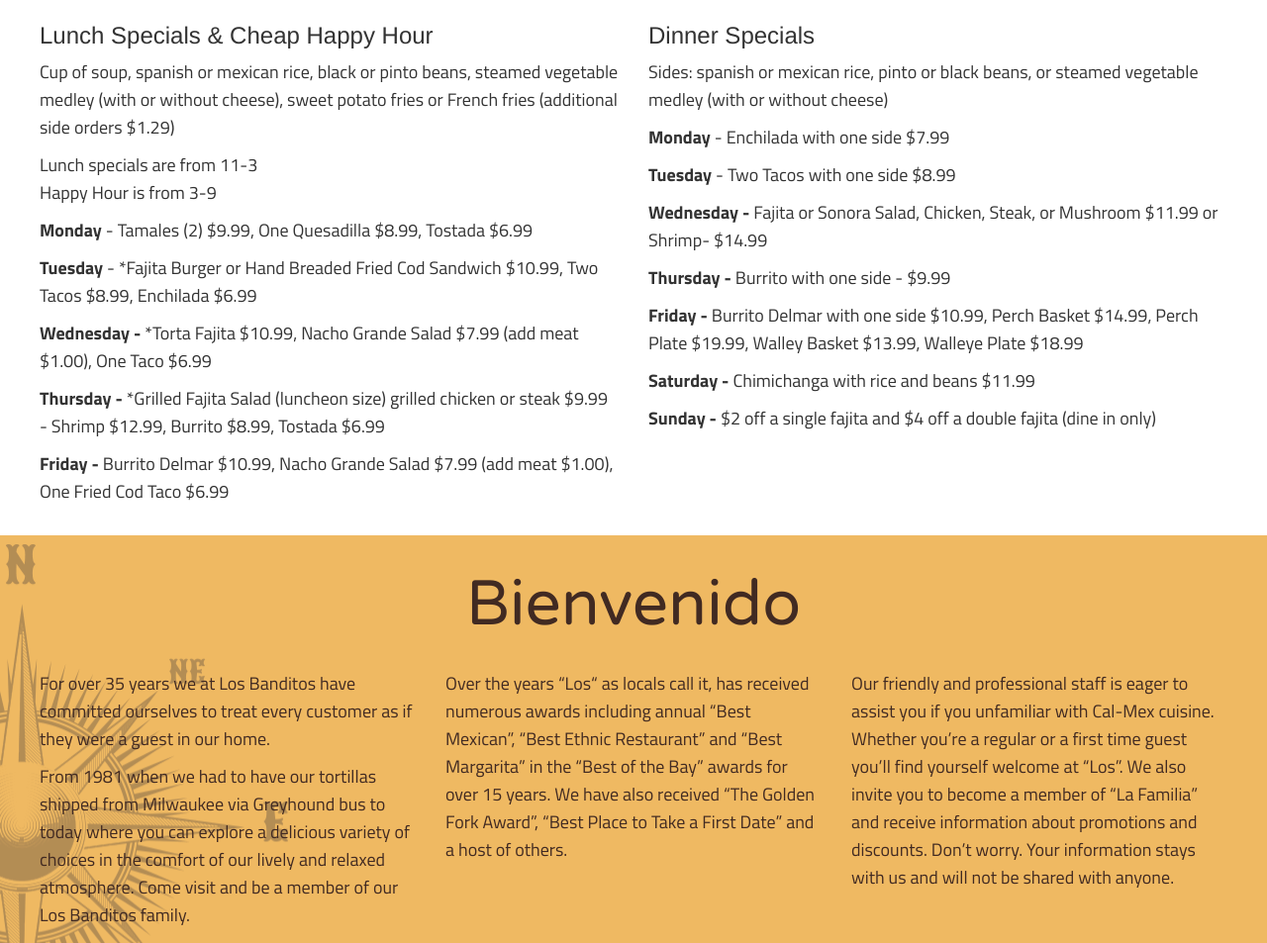
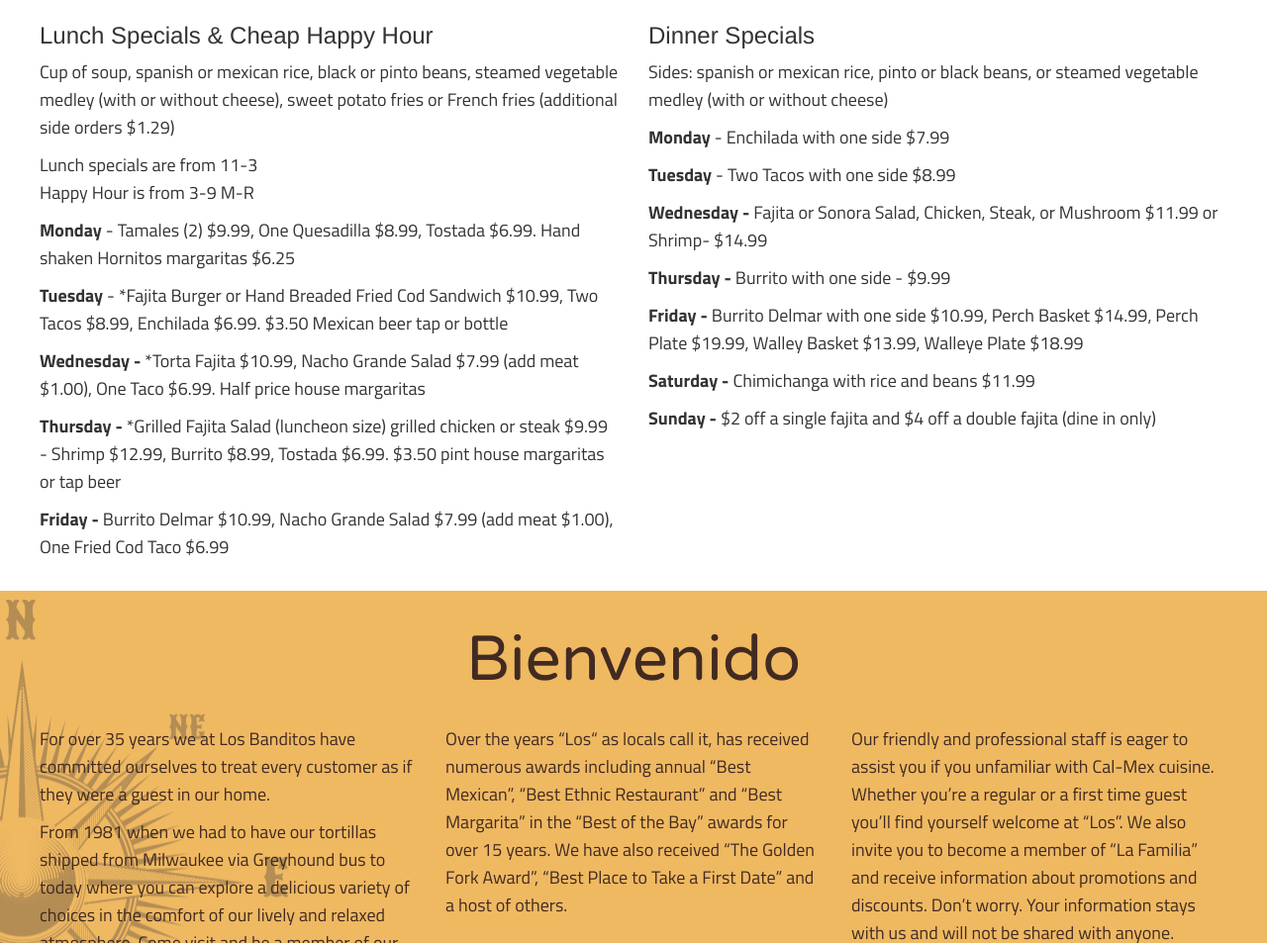
Before and after one commit to langbl28/LosBanditos, a plain HTML site: page index.html in a window 1280 px wide. Shown: the part 2316-3269 px from the top of the page at 99% size. Drawn offline with nearby package versions, Linux system fonts and the light colour scheme.

Commit message:
happy hour

```diff
--- a/index.html
+++ b/index.html
@@ -765,22 +765,18 @@
     <h3>Lunch Specials &amp; Cheap Happy Hour</h3>
     <p>Cup of soup, spanish or mexican rice, black or pinto beans, steamed vegetable medley (with or without cheese), sweet potato fries or French fries (additional side orders $1.29)</p>
     <p>Lunch specials are from 11-3<br/>
-        Happy Hour is from 3-9</p>
-    <!--<p><strong>Tuesday Mexican Beer Night</strong><br />
-                        $3 Mexican Imports</p>-->
+        Happy Hour is from 3-9 M-R</p>
 
-    <p><strong>Monday</strong> -&nbsp;Tamales (2) $9.99, One Quesadilla $8.99, Tostada $6.99</p>
+    <p><strong>Monday</strong> -&nbsp;Tamales (2) $9.99, One Quesadilla $8.99, Tostada $6.99. Hand shaken Hornitos margaritas $6.25</p>
 
-    <p><strong>Tuesday </strong>-&nbsp;*Fajita Burger or Hand Breaded Fried Cod Sandwich $10.99, Two Tacos $8.99, Enchilada $6.99</p>
+    <p><strong>Tuesday </strong>-&nbsp;*Fajita Burger or Hand Breaded Fried Cod Sandwich $10.99, Two Tacos $8.99, Enchilada $6.99. $3.50 Mexican beer tap or bottle</p>
 
-    <p><strong>Wednesday - </strong>*Torta Fajita $10.99, Nacho Grande Salad $7.99 (add meat $1.00), One Taco $6.99</p>
+    <p><strong>Wednesday - </strong>*Torta Fajita $10.99, Nacho Grande Salad $7.99 (add meat $1.00), One Taco $6.99. Half price house margaritas</p>
 
-    <p><strong>Thursday - </strong>*Grilled Fajita Salad (luncheon size) grilled chicken or steak $9.99 - Shrimp $12.99, Burrito $8.99, Tostada $6.99</p>
+    <p><strong>Thursday - </strong>*Grilled Fajita Salad (luncheon size) grilled chicken or steak $9.99 - Shrimp $12.99, Burrito $8.99, Tostada $6.99. $3.50 pint house margaritas or tap beer</p>
 
     <p><strong>Friday&nbsp;- </strong>Burrito Delmar $10.99, Nacho Grande Salad $7.99 (add meat $1.00), One Fried Cod Taco $6.99</p>
 
-    <!--<p><strong>Saturday - </strong>Chimichanga with rice and beans for 10.95</p>
-    <p><strong>Sunday - </strong>$2 off a single fajita & $4 off a double fajita </p>-->
 </div>
 <div class="col-md-6">
     <h3>Dinner Specials</h3>
```
